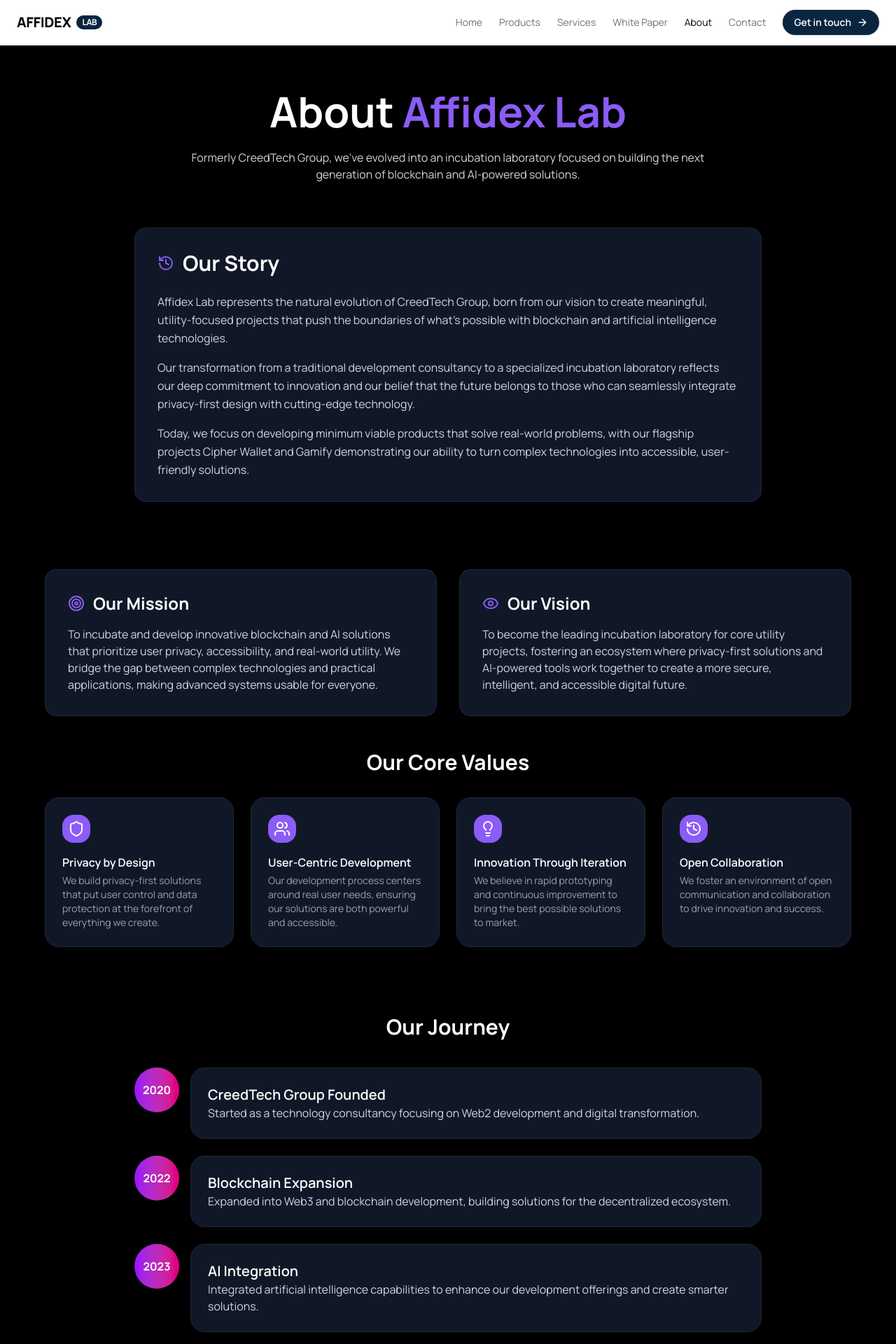
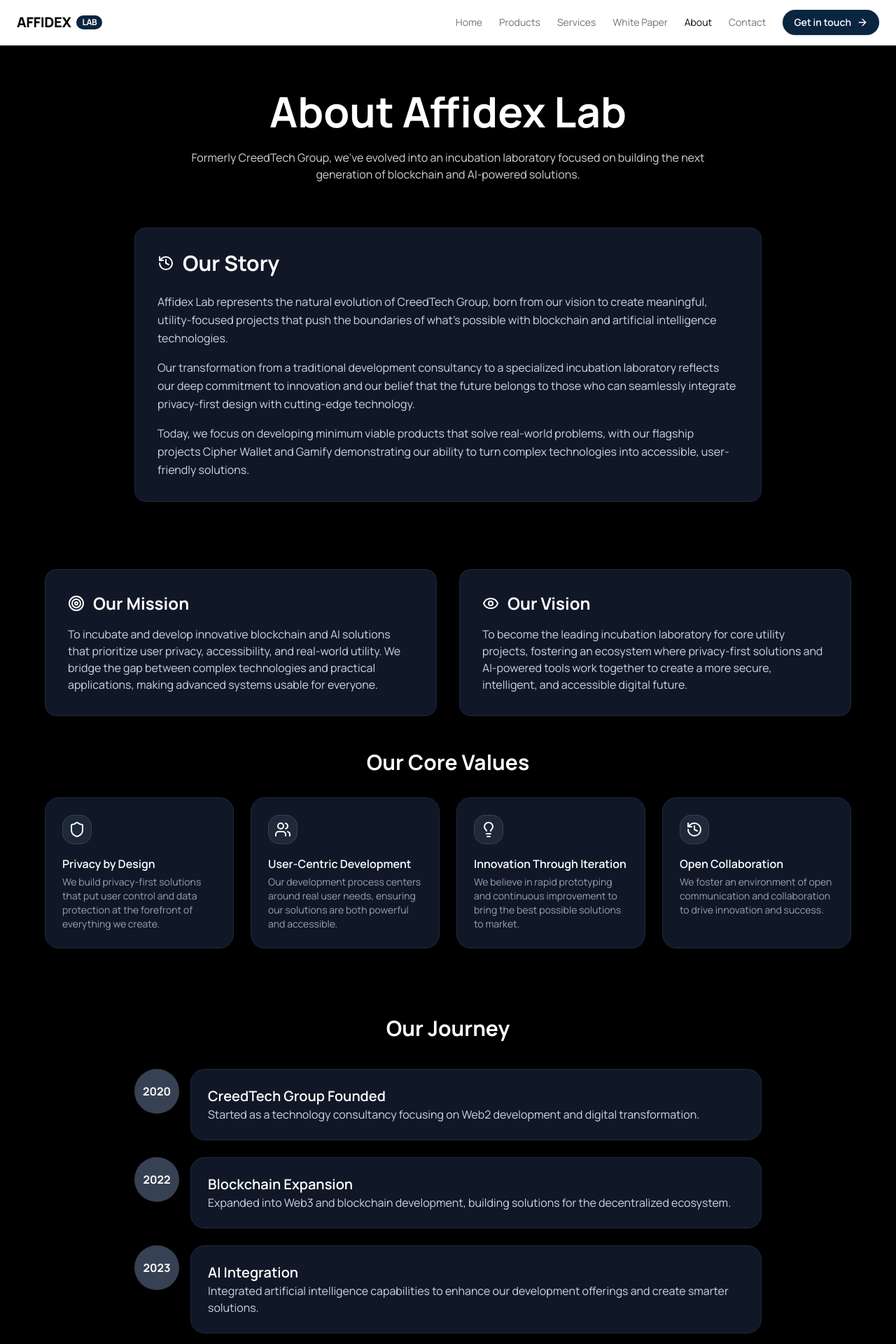
Before and after one commit to Affidex-Lab/affidexnew, a React (Vite) app: page /about in a window 1280 px wide. Shown: the top 1920 px of the page at 70% size. Built offline with nearby package versions, Linux system fonts and the light colour scheme.

Commit message:
Remove purple gradients/colors from About page

```diff
--- a/src/pages/About.tsx
+++ b/src/pages/About.tsx
@@ -18,7 +18,7 @@
   return (
     <div className="bg-black text-white">
       <div className="container py-16">
-        <h1 className="text-center text-4xl md:text-6xl font-bold">About <span className="text-[#8b5cf6]">Affidex Lab</span></h1>
+        <h1 className="text-center text-4xl md:text-6xl font-bold">About <span className="text-white">Affidex Lab</span></h1>
         <p className="mt-6 text-center text-gray-300 max-w-3xl mx-auto">
           Formerly CreedTech Group, we've evolved into an incubation laboratory focused on building the next generation of blockchain and AI-powered solutions.
         </p>
@@ -27,7 +27,7 @@
       <div className="container pb-12">
         <div className="rounded-2xl border border-gray-800 bg-gray-900 p-8 max-w-4xl mx-auto">
           <div className="flex items-center gap-3 mb-6">
-            <History className="text-[#8b5cf6]" />
+            <History className="text-white" />
             <h2 className="text-3xl font-bold">Our Story</h2>
           </div>
           <p className="text-gray-300 leading-relaxed mb-4">Affidex Lab represents the natural evolution of CreedTech Group, born from our vision to create meaningful, utility-focused projects that push the boundaries of what's possible with blockchain and artificial intelligence technologies.</p>
@@ -40,14 +40,14 @@
         <div className="grid lg:grid-cols-2 gap-8 max-w-6xl mx-auto mb-12">
           <div className="rounded-2xl border border-gray-800 bg-gray-900 p-8">
             <div className="flex items-center gap-3 mb-4">
-              <Target className="text-[#8b5cf6]" />
+              <Target className="text-white" />
               <h3 className="text-2xl font-bold">Our Mission</h3>
             </div>
             <p className="text-gray-300">To incubate and develop innovative blockchain and AI solutions that prioritize user privacy, accessibility, and real-world utility. We bridge the gap between complex technologies and practical applications, making advanced systems usable for everyone.</p>
           </div>
           <div className="rounded-2xl border border-gray-800 bg-gray-900 p-8">
             <div className="flex items-center gap-3 mb-4">
-              <Eye className="text-[#8b5cf6]" />
+              <Eye className="text-white" />
               <h3 className="text-2xl font-bold">Our Vision</h3>
             </div>
             <p className="text-gray-300">To become the leading incubation laboratory for core utility projects, fostering an ecosystem where privacy-first solutions and AI-powered tools work together to create a more secure, intelligent, and accessible digital future.</p>
@@ -58,7 +58,7 @@
         <div className="grid md:grid-cols-2 lg:grid-cols-4 gap-6 max-w-6xl mx-auto">
           {values.map((v, i) => (
             <div key={i} className="rounded-xl border border-gray-800 bg-gray-900 p-6">
-              <div className="inline-flex items-center gap-2 rounded-lg bg-[#8b5cf6] p-2 text-white mb-4">{v.icon}</div>
+              <div className="inline-flex items-center gap-2 rounded-lg bg-gray-800 border border-gray-700 p-2 text-white mb-4">{v.icon}</div>
               <div className="font-semibold mb-1">{v.title}</div>
               <p className="text-gray-400 text-sm">{v.description}</p>
             </div>
@@ -71,7 +71,7 @@
         <div className="space-y-6 max-w-4xl mx-auto">
           {milestones.map((m, i) => (
             <div key={i} className="flex items-start gap-4">
-              <div className="flex h-16 w-16 items-center justify-center rounded-full bg-gradient-to-r from-purple-600 to-pink-600 text-white font-bold">{m.year}</div>
+              <div className="flex h-16 w-16 items-center justify-center rounded-full bg-gray-700 text-white font-bold">{m.year}</div>
               <div className="flex-1 rounded-xl border border-gray-800 bg-gray-900 p-6">
                 <div className="text-xl font-semibold">{m.title}</div>
                 <p className="text-gray-300">{m.description}</p>
```
